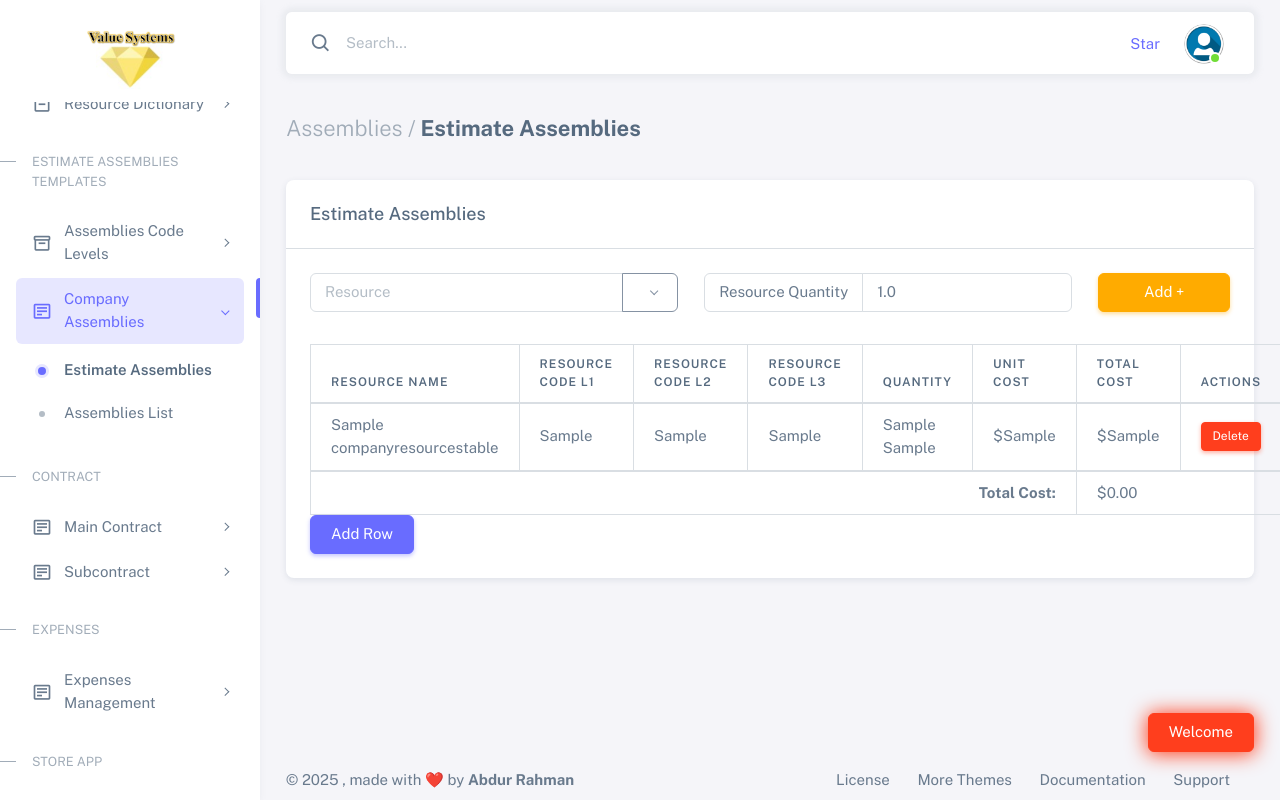
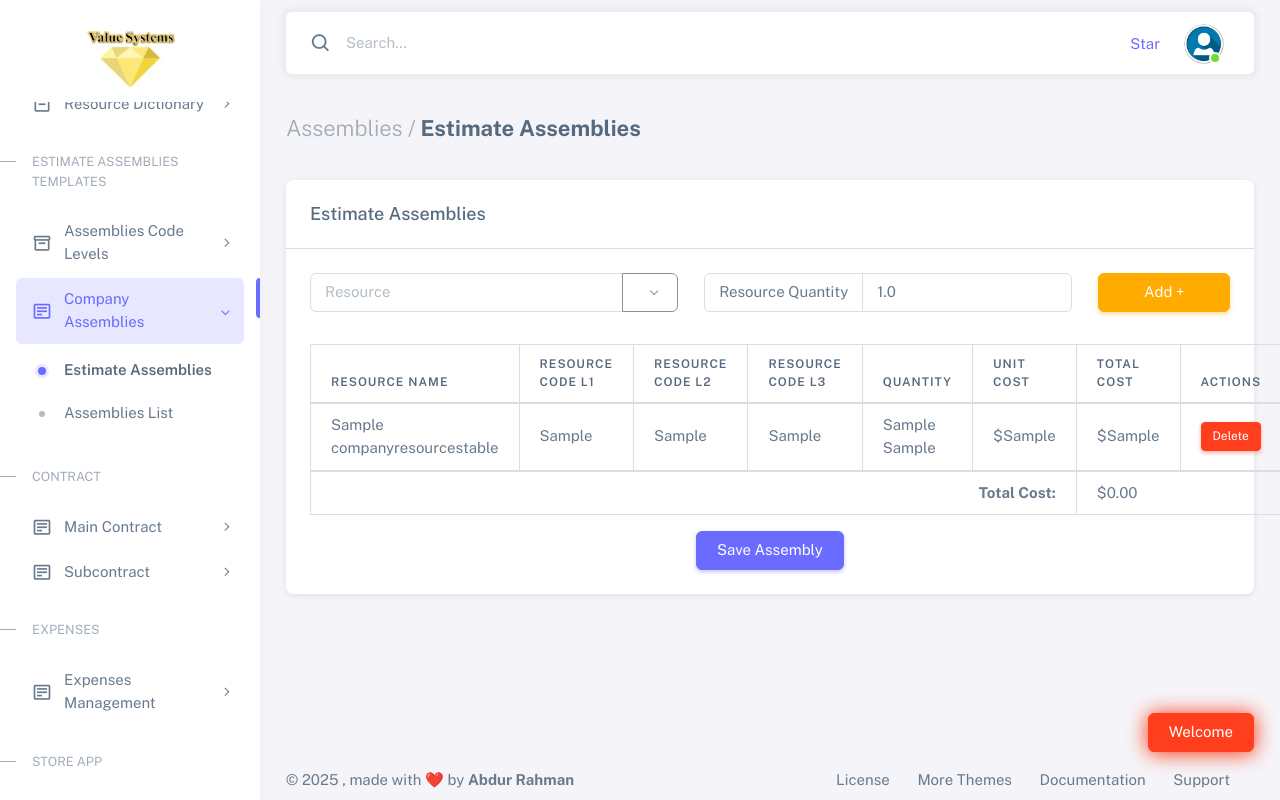
Before and after one commit to BrainSkyBD/Value_System_Project, a Django app: page /edit_assembly/1/ in a window 1280 px wide. Run offline with Django 5.2, Linux system fonts and the light colour scheme; a user stored in the database is signed in; tables that the repository leaves empty hold one stand-in row (values such as "Sample post"); some libraries are stand-ins or nearby versions.

Commit message:
add edit in html and some more

```diff
--- a/assembliesApp/urls.py
+++ b/assembliesApp/urls.py
@@ -8,6 +8,9 @@ urlpatterns = [
     path('assemblies_list', views.assemblies_list, name="assemblies_list"),
     path('edit_assembly/<int:pk>/', views.edit_assembly, name="edit_assembly"),
     path('assemblies_Delete/<int:pk>/', views.assemblies_Delete, name="assemblies_Delete"),
+
+
+
 
     path('delete-resource/', views.delete_resource, name='delete_resource'),
 
--- a/templates/assembliesApp/edit_estimate_assemblies.html
+++ b/templates/assembliesApp/edit_estimate_assemblies.html
@@ -186,7 +186,7 @@
                   <td>${{ exist_resource.Resource_Budget_Unit_Cost }}</td>
                   <td class="row-total">${{ exist_resource.Unit_Cost }}</td>
                   <td>
-                    <button type="button" class="btn btn-danger btn-sm delete-row">Delete</button>
+                    <button type="button" class="btn btn-danger btn-sm delete-row" data-id="{{ exist_resource.id}}">Delete</button>
                   </td>
                 </tr>
                 {% endfor %}
@@ -198,11 +198,11 @@
                 </tr>
               </tfoot>
             </table>
-            <button id="addRowButton" class="btn btn-primary">Add Row</button>
+
 
 
           <!-- Button to submit or process the resources -->
-          <div class="text-center mt-3" id="div_save_button" style="display: none;">
+          <div class="text-center mt-3" id="div_save_button" style="display: block;">
 
             <div class="mt-3">
               <!-- Button trigger modal -->
@@ -317,8 +317,6 @@
 
   <script>
     document.addEventListener("DOMContentLoaded", function() {
-
-    calculateTotalCost();
     const AssembliesCodeL1Select = document.getElementById("Assemblies_Code_L1");
     const AssembliesCodeL2Select = document.getElementById("Assemblies_Code_L2");
     const AssembliesCodeL3Select = document.getElementById("Assemblies_Code_L3");
@@ -426,7 +424,6 @@
     </script>
 
 
-
   <script>
     let totalCost = 0;
 
@@ -479,7 +476,7 @@ function addItem() {
         <td>${quantity.toFixed(2)} ${unitOfMeasure}</td>
         <td>$${unitCost.toFixed(2)}</td>
         <td class="row-total">$${itemTotalCost.toFixed(2)}</td>
-        <td><button type="button" class="btn btn-danger btn-sm delete-row" data-id="${resourceCode_id}">Delete</button></td>
+        <td><button type="button" class="btn btn-danger btn-sm delete-row" >Delete</button></td>
     `;
     tableBody.appendChild(newRow);
 
@@ -701,6 +698,8 @@ function show_existing_records() {
                             totalCost -= itemTotalCost;
                             document.getElementById('totalCost').innerText = `${totalCost.toFixed(2)}`;
 
+                            calculateTotalCost();
+
                             alert("Item deleted successfully!");
                         } else {
                             alert("Failed to delete item: " + data.error);
@@ -732,4 +731,8 @@ function show_existing_records() {
 
   </script>
 
+
+
+
+
 {% endblock %}
```
